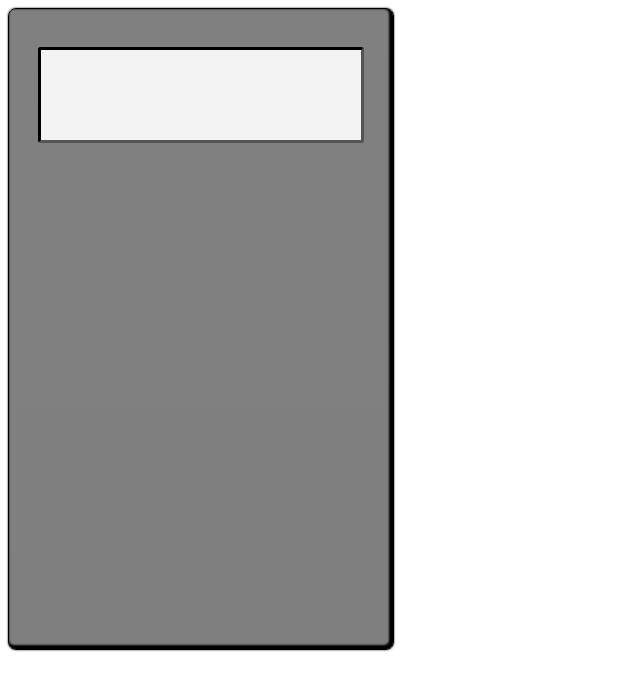
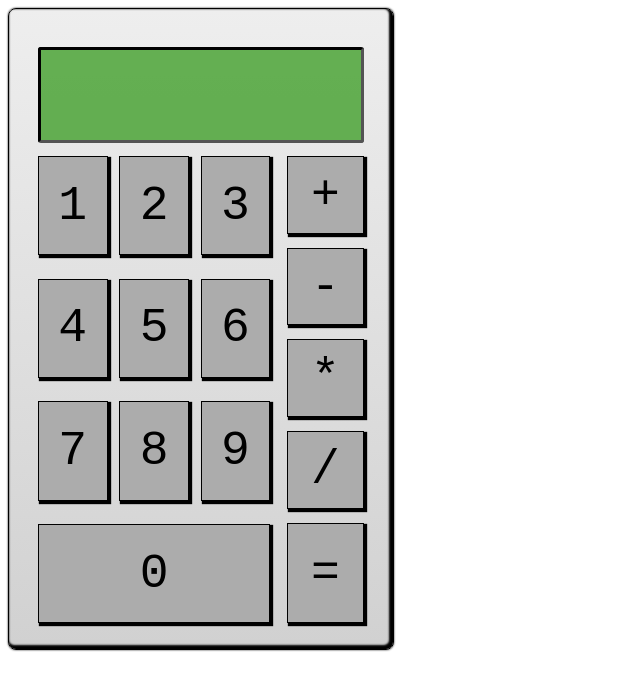
Before and after one commit to SanteriP/odin-calculator, a plain HTML site: page index.html in a window 1280 px wide. Shown: the whole page, without its empty margins (0-640 px from the left). Drawn offline with Linux system fonts and the light colour scheme.

Commit message:
Add clickable buttons

```diff
--- a/index.html
+++ b/index.html
@@ -12,25 +12,25 @@
         <div id="screen">
             <div class="screen-numbers"></div>
         </div>
-        <div class="buttons">
+        <div id="buttons">
             <div id="operands">
-                <div class="one"></div>
-                <div class="two"></div>
-                <div class="three"></div>
-                <div class="four"></div>
-                <div class="five"></div>
-                <div class="six"></div>
-                <div class="seven"></div>
-                <div class="eight"></div>
-                <div class="nine"></div>
-                <div class="zero"></div>
+                <button class="one">1</button>
+                <button class="two">2</button>
+                <button class="three">3</button>
+                <button class="four">4</button>
+                <button class="five">5</button>
+                <button class="six">6</button>
+                <button class="seven">7</button>
+                <button class="eight">8</button>
+                <button class="nine">9</button>
+                <button class="zero">0</button>
             </div>
             <div id="operators">
-                <div class="add"></div>
-                <div class="subtract"></div>
-                <div class="multiply"></div>
-                <div class="divide"></div>
-                <div class="equals"></div>
+                <button class="add">+</button>
+                <button class="subtract">-</button>
+                <button class="multiply">*</button>
+                <button class="divide">/</button>
+                <button class="equals">=</button>
             </div>
         </div>
     </div>
--- a/script.js
+++ b/script.js
@@ -3,9 +3,20 @@ let operand2 = "";
 operator = "";
 total = "";
 
-let screenNumbers = document.querySelector(".screen-numbers");
+const screenNumbers = document.querySelector(".screen-numbers");
+const buttons = document.querySelectorAll("button");
+
+buttons.forEach((button) => {
+    button.addEventListener('click', () => {
+        let keyDown = new KeyboardEvent(`keydown`, {key: button.textContent});
+        window.dispatchEvent(keyDown);
+    });
+})
+
+
 
 addEventListener('keydown', (event) => {
+    console.log(event.key);
     if(total !== "") {
         total = "";
         console.log("Total reset");
@@ -63,7 +74,7 @@ addEventListener('keydown', (event) => {
         screenNumbers.textContent = operand1 + event.key;
     };
 
-    if(event.key === "Enter"
+    if((event.key === "Enter" || event.key === "=")
     && (operand1 !== "")
     && (operand2 !== "")) {
         total = operate(operator,+operand1,+operand2);
--- a/styles.css
+++ b/styles.css
@@ -2,6 +2,7 @@
     display: flex;
     flex-direction: column;
     align-items: center;
+    gap: 2%;
     height: auto;
     max-height: 80vh;
     aspect-ratio: 6 / 10;
@@ -11,7 +12,7 @@
     border-radius: 8px;
     box-shadow: black -2px -2px 2px 2px inset,
     black 0px 0px 2px 0px;
-    background: linear-gradient(grey, rgba(0,0,0,0.5));
+    background: linear-gradient(rgb(238, 238, 238), rgba(163, 163, 163, 0.5));
 }
 
 #screen {
@@ -25,7 +26,7 @@
     margin-top: 10%;
     border-radius: 3px;
     border: 3px inset rgba(0,0,0,1);
-    background-color: rgba(255,255,255,0.9);
+    background-color: rgba(29, 143, 0, 0.65);
 }
 
 .screen-numbers {
@@ -33,3 +34,55 @@
     font-size: 6.65vh;
     color: rgb(27, 27, 27);
 }
+
+#buttons {
+    display: flex;
+    width: 85%;
+    height: 73%;
+    gap: 5%;
+}
+
+#operands {
+    display: flex;
+    flex-wrap: wrap;
+    flex: 1;
+    flex-basis: 75%;
+    gap: 5%;
+}
+
+#operands > button, #operators > button {
+    font-family: monospace;
+    font-size: 6vh;
+    font-weight: 500;
+    background-color: rgb(172, 172, 172);
+    border: 1px solid black;
+    box-shadow: black 2px 2px 1px 1px;
+}
+
+#operands > button:hover, #operators > button:hover {
+    background-color: rgb(148, 148, 148);
+    cursor: pointer;
+}
+
+#operands > button {
+    flex: 1;
+    flex-basis: 30%;
+}
+
+#operators {
+    display: flex;
+    flex-direction: column;
+    flex: 1;
+    flex-basis: 25%;
+    gap: 3%;
+}
+
+#operators > button {
+    flex: 1;
+    flex-basis: 20%;
+}
+
+#operators > .equals {
+    flex: 1;
+    flex-basis: 26%;
+}
```
